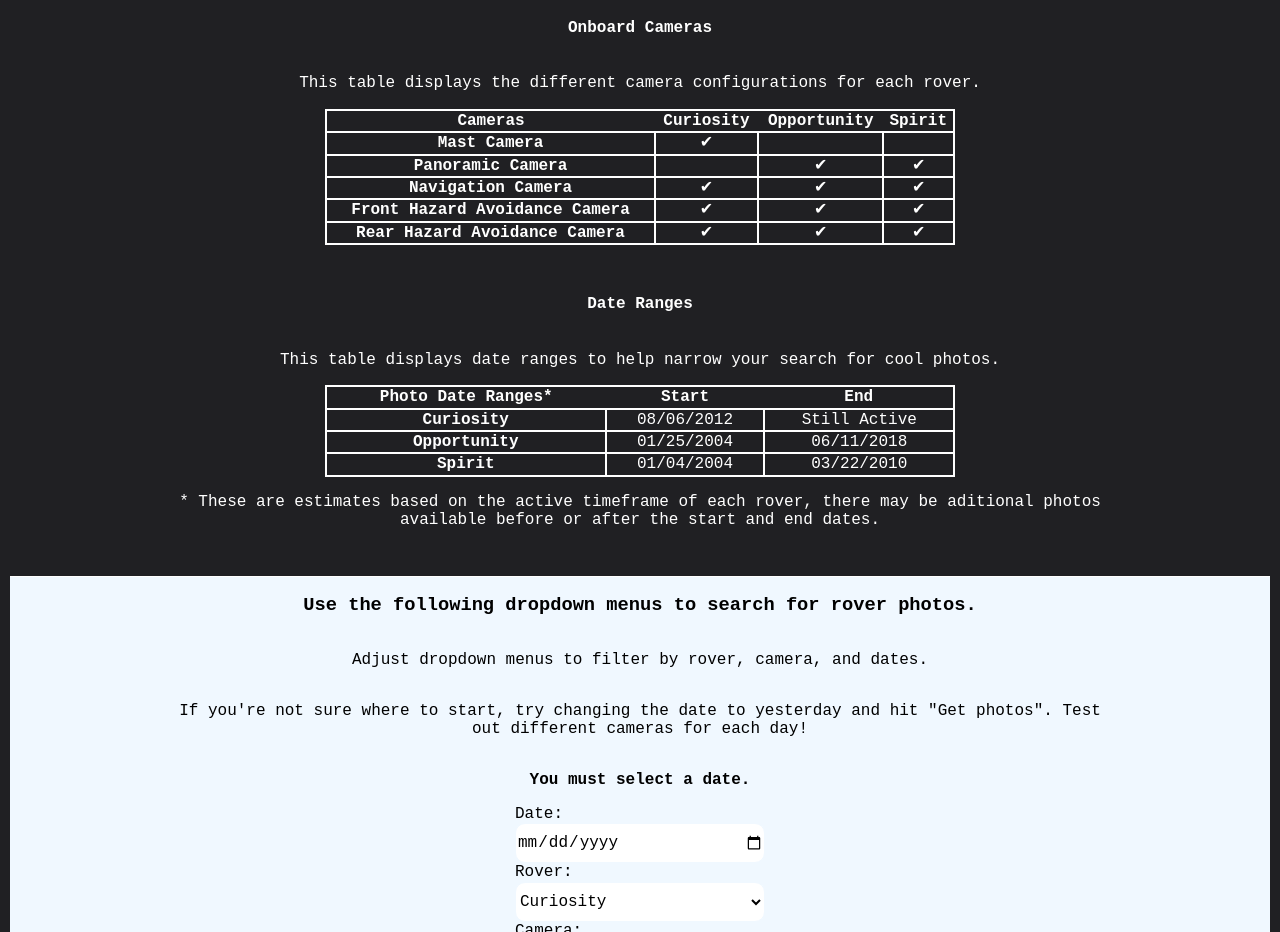
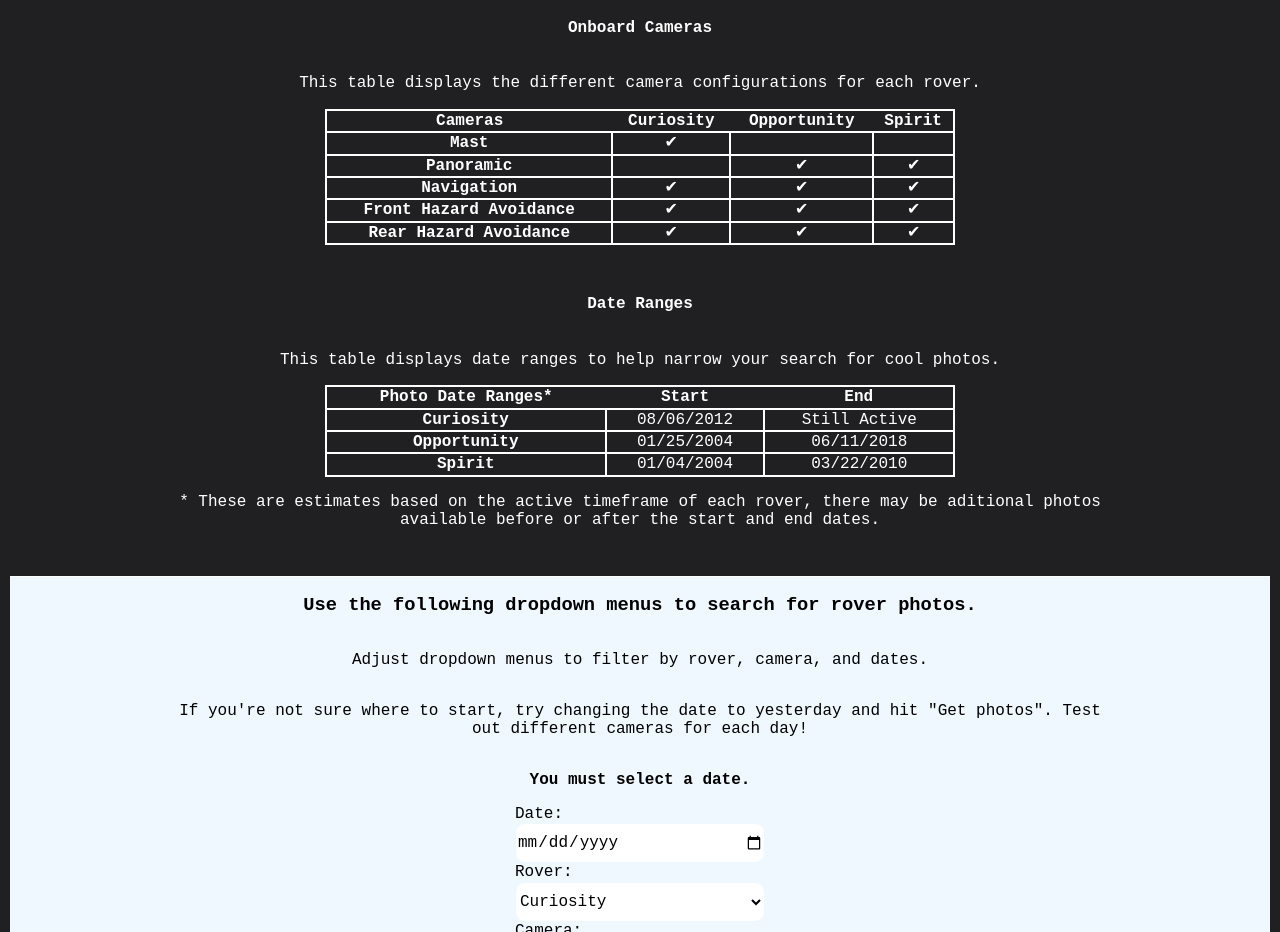
Before and after one commit to RyanShort13110/raw_curiosity, a plain HTML site: page index.html in a window 1280 px wide. Shown: the part 1722-2654 px from the top of the page. Drawn offline with Linux system fonts and the light colour scheme.

Commit message:
condensed camera table - html & readme

```diff
--- a/index.html
+++ b/index.html
@@ -120,31 +120,31 @@
               <th>Spirit</th>
             </thead>
             <tr>
-              <th>Mast Camera</th>
+              <th>Mast</th>
               <td>✔</td>
               <td></td>
               <td></td>
             </tr>
             <tr>
-              <th>Panoramic Camera</th>
+              <th>Panoramic</th>
               <td></td>
               <td>✔</td>
               <td>✔</td>
             </tr>
             <tr>
-              <th>Navigation Camera</th>
+              <th>Navigation</th>
               <td>✔</td>
               <td>✔</td>
               <td>✔</td>
             </tr>
             <tr>
-              <th>Front Hazard Avoidance Camera</th>
+              <th>Front Hazard Avoidance</th>
               <td>✔</td>
               <td>✔</td>
               <td>✔</td>
             </tr>
             <tr>
-              <th>Rear Hazard Avoidance Camera</th>
+              <th>Rear Hazard Avoidance</th>
               <td>✔</td>
               <td>✔</td>
               <td>✔</td>
```
Also changed, not shown: README.md.
